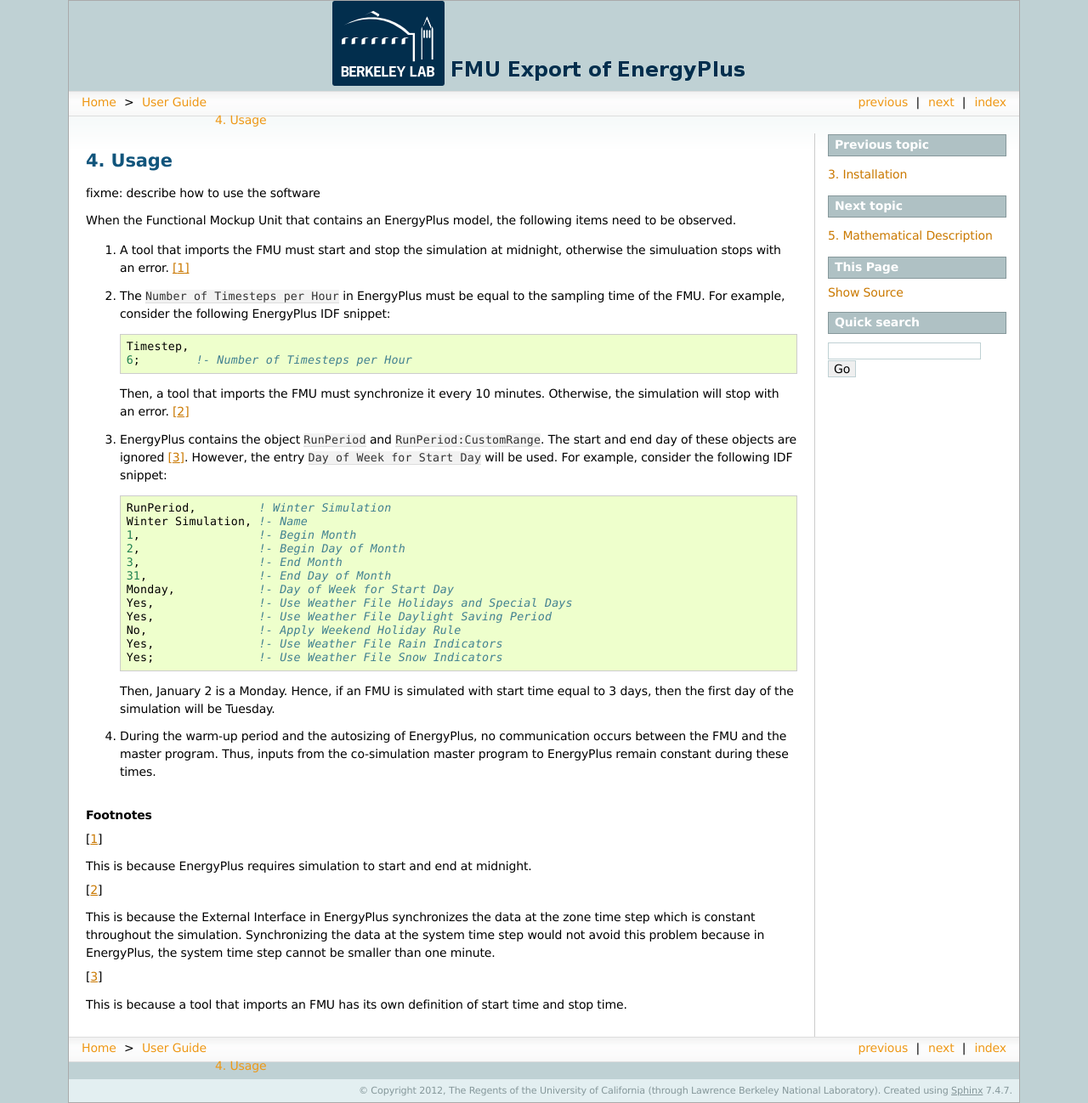
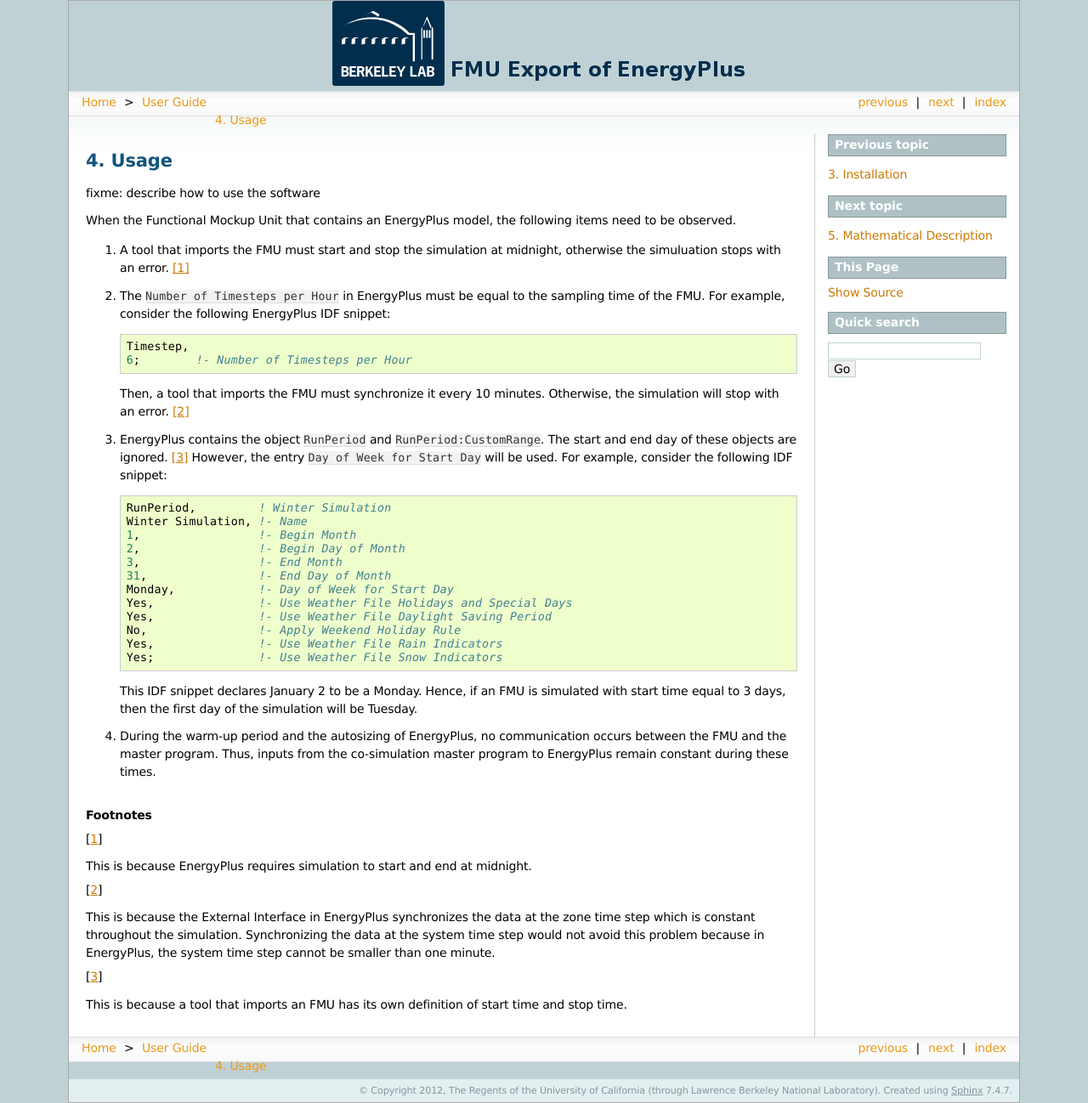
Before and after one commit to lbl-srg/EnergyPlusToFMU, a Sphinx documentation site: the page built from docs/userGuide/source/usage.rst, in a window 1280 px wide. Shown: the whole page at 85% size. Built offline with Sphinx 7.4.7, drawn with Linux system fonts in a browser that asks for light colours; pages that are not in the unit, such as notebooks, are missing from menus.

Commit message:
Revised documentation

```diff
--- a/docs/userGuide/source/usage.rst
+++ b/docs/userGuide/source/usage.rst
@@ -25,7 +25,7 @@
    Otherwise, the simulation will stop with an error. [#f2]_
 
 3. EnergyPlus contains the object ``RunPeriod`` and ``RunPeriod:CustomRange``.
-   The start and end day of these objects are ignored [#f3]_. However,
+   The start and end day of these objects are ignored. [#f3]_ However,
    the entry ``Day of Week for Start Day`` will be used. For example,
    consider the following IDF snippet:
 
@@ -44,7 +44,8 @@
       Yes,               !- Use Weather File Rain Indicators
       Yes;               !- Use Weather File Snow Indicators
 
-   Then, January 2 is a Monday. Hence, if an FMU is simulated with
+   This IDF snippet declares January 2 to be a Monday.
+   Hence, if an FMU is simulated with
    start time equal to 3 days, then the first day of the simulation
    will be Tuesday.
 
```
